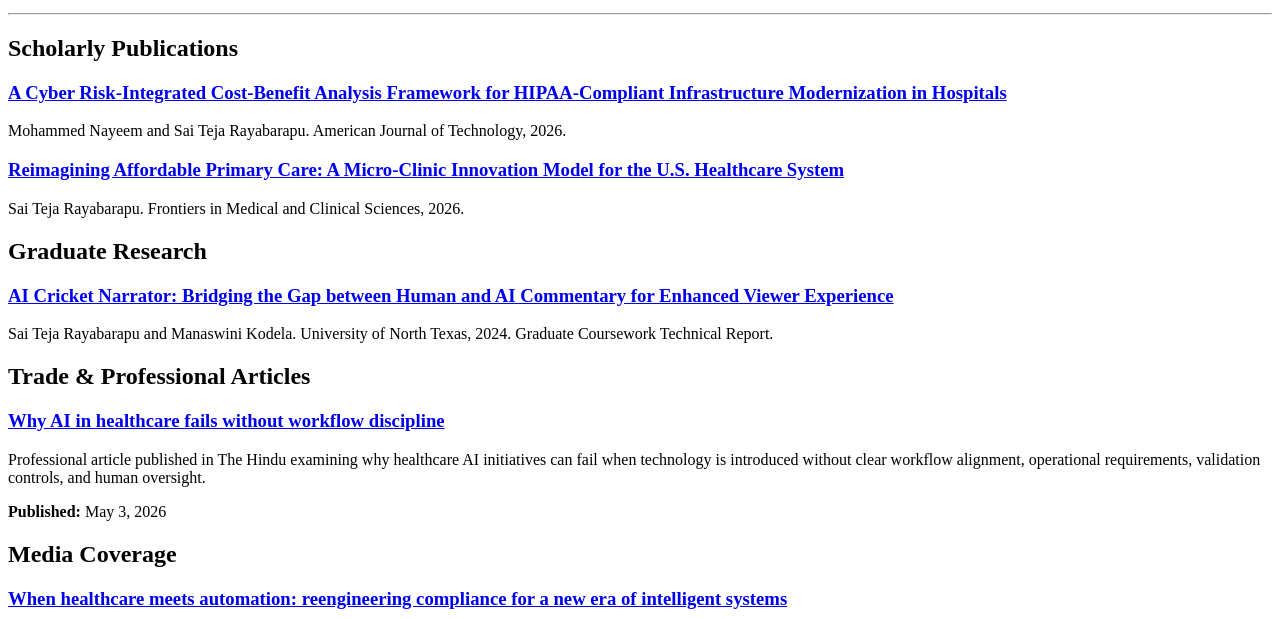
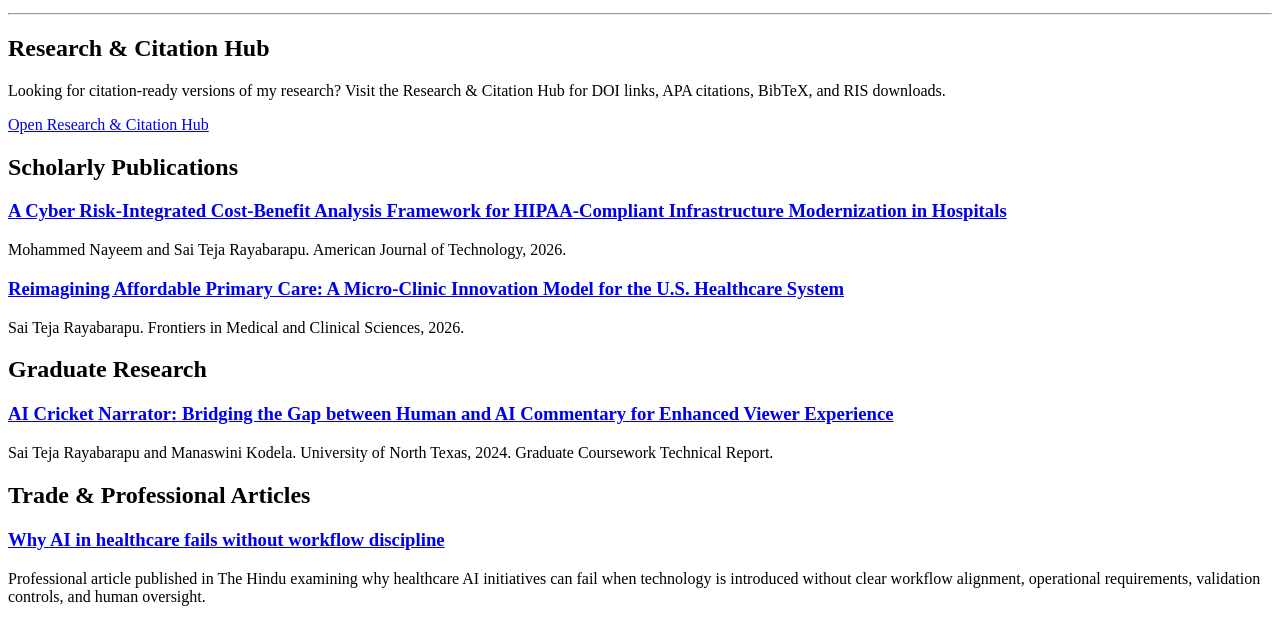
Before and after one commit to RST0310/RST0310, a plain HTML site: page index.html in a window 1280 px wide. Shown: the part 166-785 px from the top of the page. Drawn offline with Linux system fonts and the light colour scheme.

Commit message:
Add Research Citation Hub to homepage

```diff
--- a/index.html
+++ b/index.html
@@ -24,6 +24,20 @@
   </p>
 
   <hr>
+
+  <h2>Research & Citation Hub</h2>
+
+  <p>
+    Looking for citation-ready versions of my research?
+    Visit the Research & Citation Hub for DOI links, APA citations,
+    BibTeX, and RIS downloads.
+  </p>
+
+  <p>
+    <a href="research-citations/">
+      Open Research & Citation Hub
+    </a>
+  </p>
 
   <h2>Scholarly Publications</h2>
 
```
